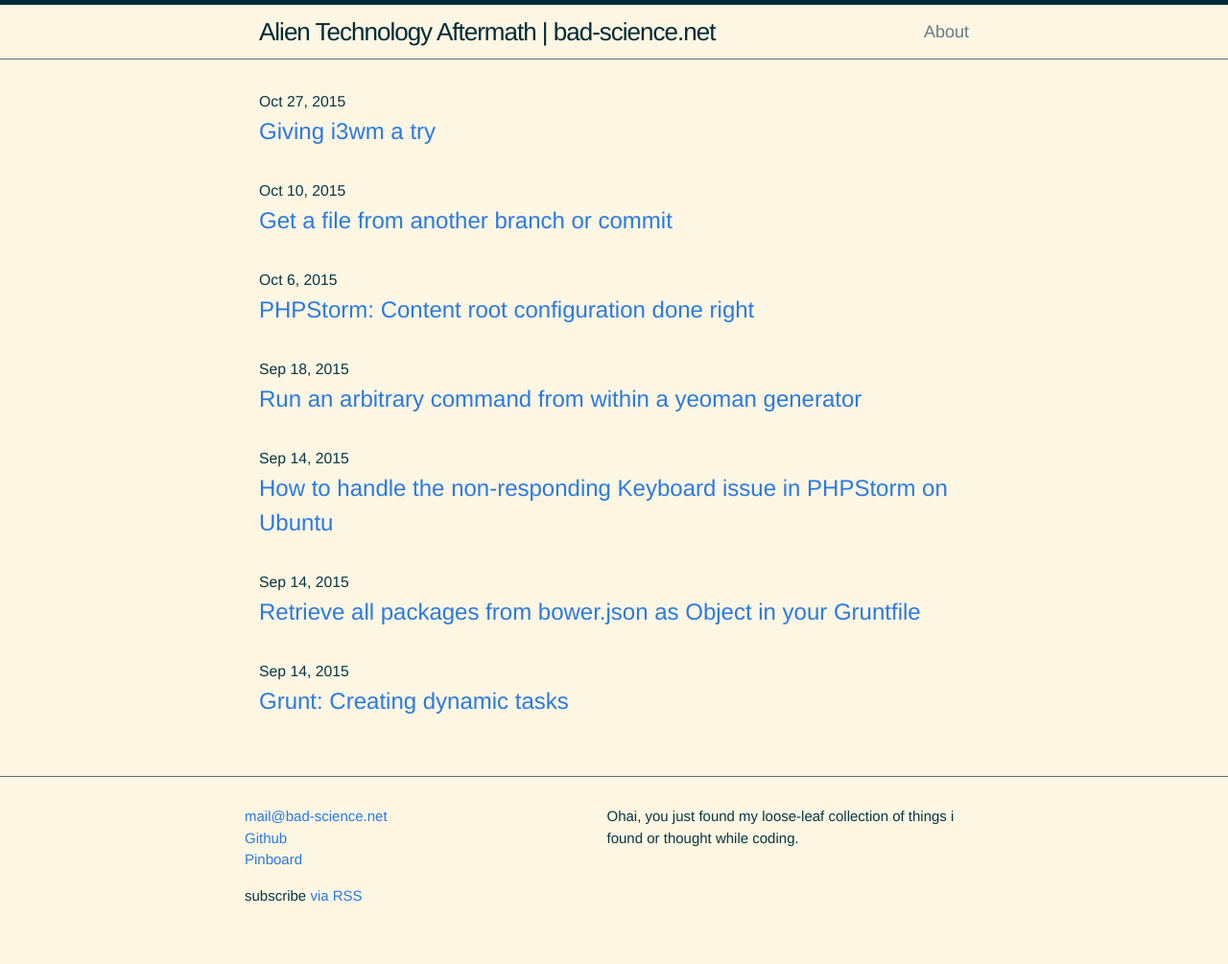
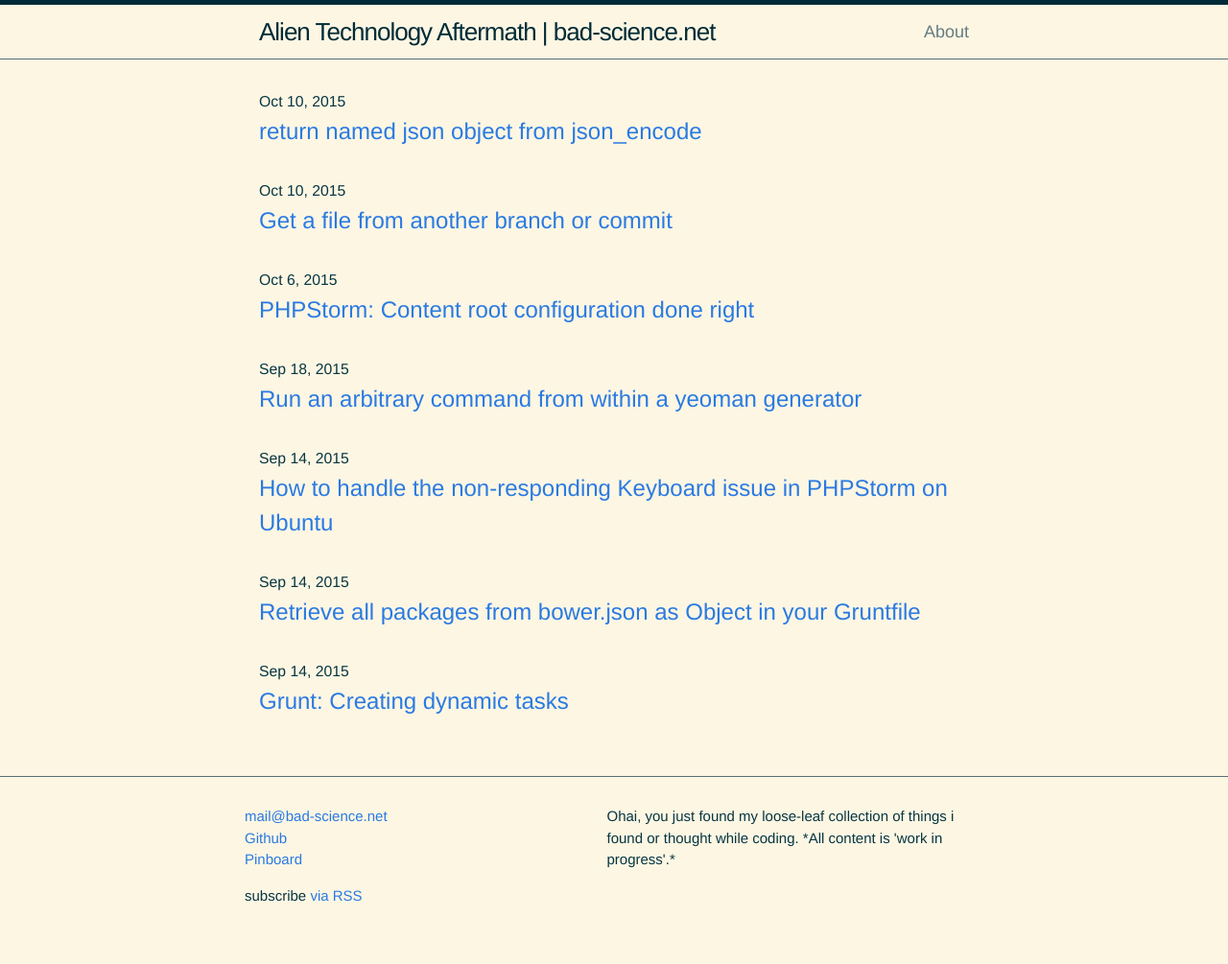
Before and after one commit to pappelt/pappelt.github.io, a Jekyll site: the page built from index.html, in a window 1280 px wide. Shown: the whole page at 96% size. Built offline with Jekyll 4.4.1, drawn with Linux system fonts in a browser that asks for light colours.

Commit message:
Maintenance
* add 'work in progress' info to footer
* use tags instead of category in a post
* send back articles to the drafts section
* add missing dates to some posts

````diff
--- a/_config.yml
+++ b/_config.yml
@@ -2,7 +2,7 @@
 title: Alien Technology Aftermath | bad-science.net
 email:  mail@bad-science.net
 description: > # this means to ignore newlines until "baseurl:"
-  Ohai, you just found my loose-leaf collection of things i found or thought while coding.
+  Ohai, you just found my loose-leaf collection of things i found or thought while coding. *All content is 'work in progress'.*
 baseurl: "" # the subpath of your site, e.g. /blog/
 url: "https://pappelt.github.io" # the base hostname & protocol for your site
 github_username:  pappelt
--- a/_posts/2015/2015-08-23-On-building-REST-APIs.markdown
+++ b/_drafts/2015-08-23-On-building-REST-APIs.markdown
@@ -2,7 +2,6 @@
 layout: post
 title: "Some thoughts on building a REST API in PHP"
 date: "2015-08-23 05:40"
-published: false
 tags: php
 ---
 Using REST APIs on a day to day basis does not automagically make you an export in creating them as well i did a little research work on that topic.
--- a/_posts/2015/2015-10-27-giving-i3wm-a-try.markdown
+++ b/_drafts/2015-10-27-giving-i3wm-a-try.markdown
@@ -2,7 +2,7 @@
 layout: post
 title: "Giving i3wm a try"
 date: "2015-10-27 16:57"
-published: true
+published: false
 ---
 While i really like to handle my tools via keyboard shortcuts, i tend to handle my windows with the mouse or trackpad.
 
--- a/_posts/2015/2015-10-10-Get-file-from-another-branch-or-commit.md
+++ b/_posts/2015/2015-10-10-Get-file-from-another-branch-or-commit.md
@@ -1,6 +1,7 @@
 ---
 layout: post
 title: "Get a file from another branch or commit"
+date: "2015-10-10"
 tags: git
 ---
 As Jason Rudolph states in an [article][0] `git checkout` actually accepts any tree-ish here. So you're not limited to grabbing code from the current tip of a branch; if needed, you can also check out files using a tag or the SHA for a past commit.
--- a/_posts/2015/2015-10-10-return-named-json-object-from-jsonencode.markdown
+++ b/_posts/2015/2015-10-10-return-named-json-object-from-jsonencode.markdown
@@ -1,7 +1,6 @@
 ---
 layout: post
 title: "return named json object from json_encode"
-published: false
 date: "2015-10-10 17:42"
 ---
 Whilst ```[{"key":"value"}, {"key":"value"}, ...]``` is totally valid JSON, sometimes you need a 'named' top-level node, because reasons...
````
Also changed, not shown: _posts/2015/2015-09-14-dynamically-generating-tasks-for-grunt.md (+1 -1 lines).
